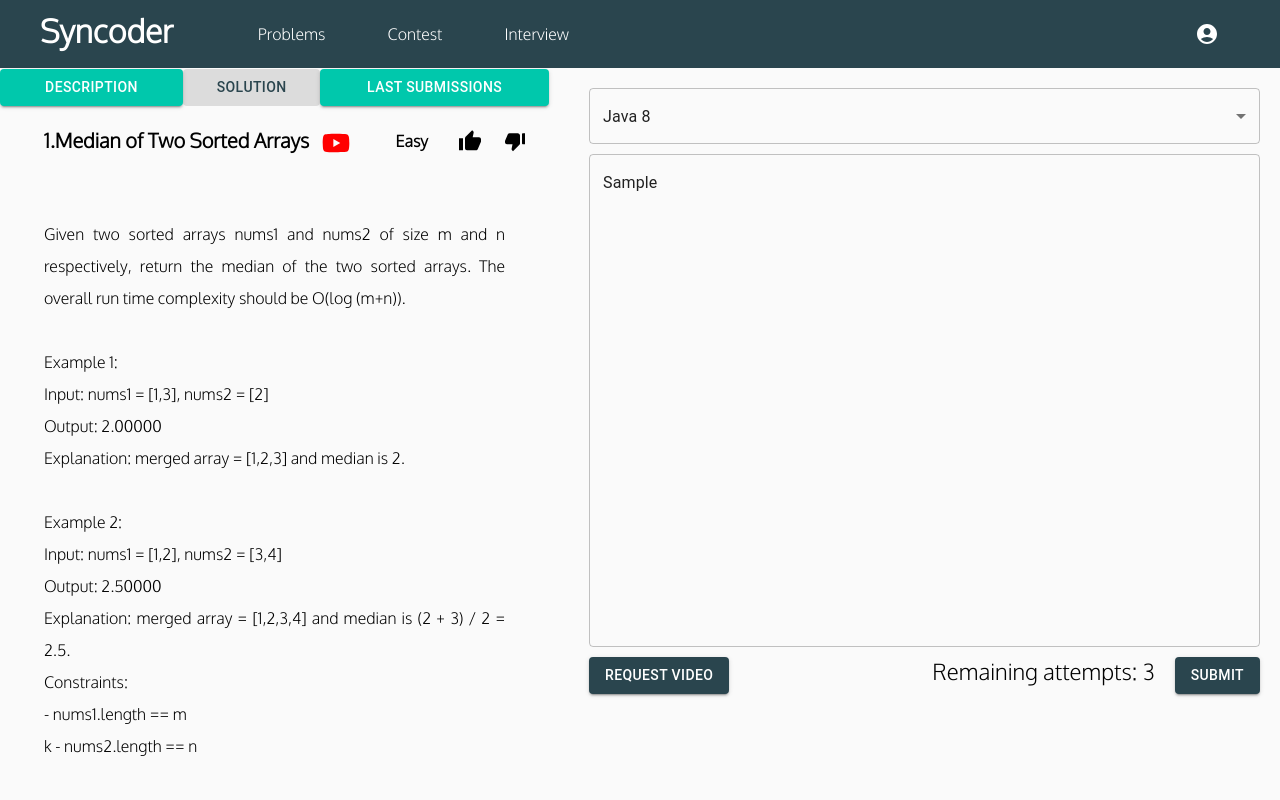
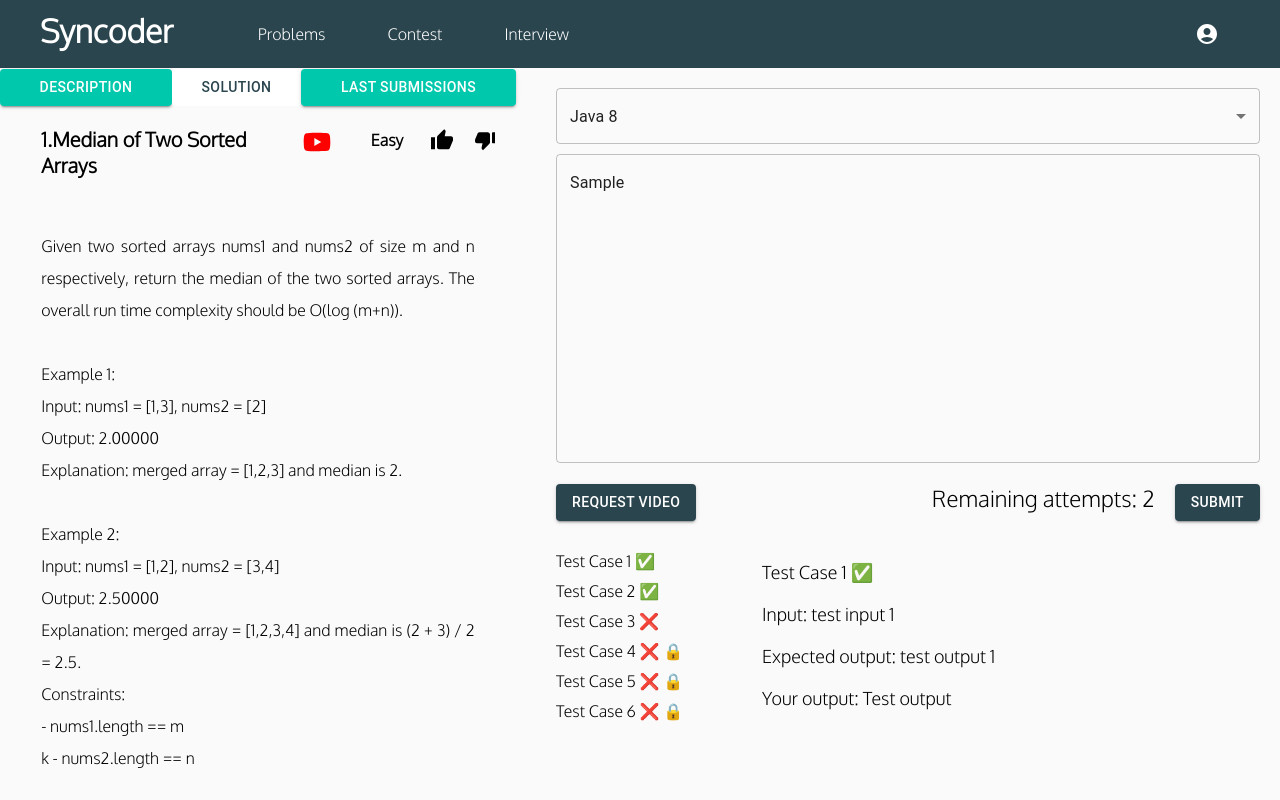
Before and after one commit to abdullah-koc/Coding-Platform-Project, a React (Create React App) app in the folder coding-frontend/: page / in a window 1280 px wide. Both pictures are taken after typing "Sample" into the empty fields and a click on the button "SUBMIT". Built offline with nearby package versions, Linux system fonts and the light colour scheme.

Commit message:
Summary (required)

```diff
--- a/coding-frontend/src/components/CodingQuestionInfo.js
+++ b/coding-frontend/src/components/CodingQuestionInfo.js
@@ -8,7 +8,6 @@ import CloseIcon from "@mui/icons-material/Close";
 import DoneIcon from "@mui/icons-material/Done";
 import Colors from "../utils/Colors";
 import Box from "@mui/material/Box";
-import { red } from "@mui/material/colors";
 import CodingQuestionText from "./CodingQuestionText";
 
 const CodingQuestionInfo = () => {
@@ -19,6 +18,7 @@ const CodingQuestionInfo = () => {
     { id: 2, attemptCount: 2, passedTests: 18, totalTestCaseCount: 20 },
     { id: 3, attemptCount: 3, passedTests: 20, totalTestCaseCount: 20 },
   ]);
+  const [isSolutionDisabled, setIsSolutionDisabled] = React.useState(true);
 
   const handleAttemptClick = (attempt) => {
     console.log(attempt);
@@ -53,10 +53,16 @@ const CodingQuestionInfo = () => {
                 </Grid>
                 <Grid item xs={3}>
                   <Button
-                    style={{ width: "100%", color: Colors.dark_color }}
+                    style={{
+                      width: "100%",
+                      backgroundColor: isSolutionDisabled
+                        ? "white"
+                        : Colors.secondary_color,
+                      color: isSolutionDisabled ? Colors.dark_color : "white",
+                    }}
                     variant="contained"
                     onClick={() => setMode(1)}
-                    disabled
+                    disabled={isSolutionDisabled}
                   >
                     Solution
                   </Button>
@@ -160,7 +166,61 @@ const CodingQuestionInfo = () => {
                   </Grid>
                 </div>
               )}
-              {mode === 1 && <div>dsfsdf</div>}
+              {mode === 1 && (
+                <div
+                  style={{
+                    paddingLeft: "8%",
+                    paddingRight: "8%",
+                    paddingTop: "4%",
+                    lineHeight: 2,
+                    overflowY: "scroll",
+                    fontSize: "16px",
+                    textAlign: "justify",
+                    height: "76vh",
+                  }}
+                >
+                  Lorem ipsum dolor sit amet consectetur adipisicing elit.
+                  Voluptate consectetur aut architecto quod incidunt asperiores,
+                  doloremque voluptatem deserunt ab atque tempora reiciendis
+                  officia temporibus ullam laboriosam natus qui expedita
+                  corrupti quas similique beatae minus. Illo magni dicta saepe
+                  quaerat similique praesentium earum quam obcaecati fugit,
+                  temporibus cumque ab, sint tenetur voluptatum amet sequi
+                  laboriosam nostrum hic ea! Suscipit aliquid mollitia
+                  consectetur reprehenderit labore quasi, id consequatur
+                  voluptatibus? Ex excepturi voluptate sunt quo reiciendis
+                  quidem consectetur dicta quasi? Eius facilis odio labore
+                  repudiandae, quo consequuntur, placeat ducimus repellat
+                  architecto alias, nam voluptates quam! Ex quia aut magni
+                  accusamus, nisi molestias repellendus recusandae nobis
+                  perferendis! Aspernatur animi ratione ipsam et dolores amet
+                  nam suscipit culpa ex eius consequatur, commodi iusto aut, at
+                  quasi ullam cum, expedita nisi facere! Voluptatibus harum
+                  mollitia omnis temporibus. Doloremque, impedit? Quo quas
+                  libero consectetur consequatur delectus, repellat, atque velit
+                  itaque hic adipisci recusandae tenetur iusto numquam ex. Autem
+                  voluptatum, exercitationem eveniet sit possimus dolor error
+                  quis enim laboriosam minima animi, placeat provident. Et atque
+                  minima sit reprehenderit eaque ut maiores aspernatur
+                  laudantium. Tempore quibusdam, architecto accusantium,
+                  consequatur ut nulla ab fugit delectus autem, sunt dicta. Eos
+                  molestias animi maxime, eum ratione molestiae eligendi
+                  temporibus quaerat debitis adipisci repellendus fugiat eveniet
+                  nulla saepe enim, similique culpa ea incidunt perferendis
+                  dicta iusto placeat blanditiis sit. At enim optio voluptate.
+                  Harum exercitationem illum quasi dolore officia totam fugiat
+                  delectus. Deserunt reiciendis quos modi tempora. Aliquam
+                  quaerat, cupiditate doloribus a nulla dolorum ipsum tempora
+                  excepturi, sed ullam perferendis beatae sequi omnis! Quos
+                  adipisci eius reprehenderit ab. Quasi eaque repellendus eius
+                  rem perspiciatis officiis saepe nobis vero dolorem ullam?
+                  Pariatur modi dolores blanditiis aspernatur quidem eius ex a
+                  veritatis laboriosam explicabo, vel quaerat, corrupti dolorem
+                  vero vitae repellendus inventore soluta? Veritatis sunt labore
+                  itaque vero distinctio earum modi, doloribus consectetur nulla
+                  quas!
+                </div>
+              )}
               {mode === 2 && (
                 <div>
                   <Grid
--- a/coding-frontend/src/components/CodingQuestionText.js
+++ b/coding-frontend/src/components/CodingQuestionText.js
@@ -1,14 +1,21 @@
 import React, { useState } from "react";
 import { TextField, Grid, MenuItem, Select, Button } from "@mui/material";
 import Colors from "../utils/Colors";
+import TestCases from "./TestCases";
 
 const CodingQuestionText = () => {
   const [questionText, setQuestionText] = useState("");
   const [programmingLanguage, setProgrammingLanguage] = useState("Java 8");
   const [remainingAttempts, setRemainingAttempts] = useState(3);
+  const [isTestCasesShown, setIsTestCasesShown] = useState(false);
+  const [isSubmitButtonDisabled, setIsSubmitButtonDisabled] = useState(false);
 
   const handleSubmitButtonPress = () => {
-    console.log("submit button pressed");
+    setIsTestCasesShown(true);
+    if (remainingAttempts === 1) {
+      setIsSubmitButtonDisabled(true);
+    }
+    setRemainingAttempts(remainingAttempts - 1);
   };
 
   const handleVideoRequestButtonPress = () => {
@@ -42,11 +49,12 @@ const CodingQuestionText = () => {
             label=""
             color="success"
             multiline
-            rows="20"
+            rows={isTestCasesShown ? "12" : "20"}
             value={questionText}
             onChange={(e) => setQuestionText(e.target.value)}
             variant="outlined"
             fullWidth
+            style={{ height: isTestCasesShown ? "40vh" : "100%" }}
           />
         </Grid>
         <Grid
@@ -70,14 +78,24 @@ const CodingQuestionText = () => {
               Remaining attempts: {remainingAttempts}
             </div>
             <Button
+              disabled={isSubmitButtonDisabled}
               variant="contained"
-              style={{ backgroundColor: Colors.dark_color }}
+              style={{
+                backgroundColor: isSubmitButtonDisabled
+                  ? Colors.light_grey_color
+                  : Colors.dark_color,
+              }}
               onClick={handleSubmitButtonPress}
             >
               Submit
             </Button>
           </div>
         </Grid>
+        {isTestCasesShown && (
+          <Grid item xs={12}>
+            <TestCases />
+          </Grid>
+        )}
       </Grid>
     </div>
   );
--- /dev/null
+++ b/coding-frontend/src/components/TestCases.js
@@ -0,0 +1,117 @@
+import React from "react";
+import { TextField, Grid, MenuItem, Select, Button } from "@mui/material";
+import Colors from "../utils/Colors";
+
+const TestCases = () => {
+  const [testCases, setTestCases] = React.useState([
+    {
+      id: 1,
+      name: "Test Case 1",
+      exampleInput: "test input 1",
+      exampleOutput: "test output 1",
+      isPassed: true,
+      isLocked: false,
+    },
+    {
+      id: 2,
+      name: "Test Case 2",
+      exampleInput: "test input 2",
+      exampleOutput: "test output 2",
+      isPassed: true,
+      isLocked: false,
+    },
+    {
+      id: 3,
+      name: "Test Case 3",
+      exampleInput: "test input 3",
+      exampleOutput: "test output 3",
+      isPassed: false,
+      isLocked: false,
+    },
+    {
+      id: 4,
+      name: "Test Case 4",
+      exampleInput: "test input 4",
+      exampleOutput: "test output 4",
+      isPassed: false,
+      isLocked: true,
+    },
+    {
+      id: 5,
+      name: "Test Case 5",
+      exampleInput: "test input 5",
+      exampleOutput: "test output 5",
+      isPassed: false,
+      isLocked: true,
+    },
+    {
+      id: 6,
+      name: "Test Case 6",
+      exampleInput: "test input 6",
+      exampleOutput: "test output 6",
+      isPassed: false,
+      isLocked: true,
+    },
+  ]);
+  const [curTestCase, setCurTestCase] = React.useState(testCases[0]);
+  return (
+    <div
+      style={{
+        width: "55vw",
+        height: "26vh",
+        marginTop: "30px",
+      }}
+    >
+      <Grid container>
+        <Grid
+          item
+          xs={3}
+          style={{
+            overflowY: "scroll",
+            height: "30vh",
+          }}
+        >
+          {testCases.map((testCase) => (
+            <div
+              style={{ marginBottom: "10px", cursor: "pointer" }}
+              key={testCase.id}
+              onClick={() => setCurTestCase(testCase)}
+            >
+              {testCase.name} {testCase.isPassed ? "✅" : "❌"}{" "}
+              {testCase.isLocked ? "🔒" : ""}
+            </div>
+          ))}
+        </Grid>
+        <Grid
+          item
+          xs={9}
+          style={{
+            display: "flex",
+            flexDirection: "column",
+            fontSize: "18px",
+            paddingLeft: "30px",
+            paddingTop: "10px",
+          }}
+        >
+          <div style={{ marginBottom: "20px" }}>
+            {" "}
+            {curTestCase.name} {curTestCase.isPassed ? "✅" : "❌"}{" "}
+          </div>
+          {!curTestCase.isLocked && (
+            <div>
+              <div style={{ marginBottom: "20px" }}>
+                Input: {curTestCase.exampleInput}
+              </div>
+              <div style={{ marginBottom: "20px" }}>
+                Expected output: {curTestCase.exampleOutput}
+              </div>
+            </div>
+          )}
+          <div style={{ marginBottom: "20px" }}>Your output: Test output</div>
+        </Grid>
+      </Grid>
+    </div>
+  );
+};
+
+export default TestCases;
```
